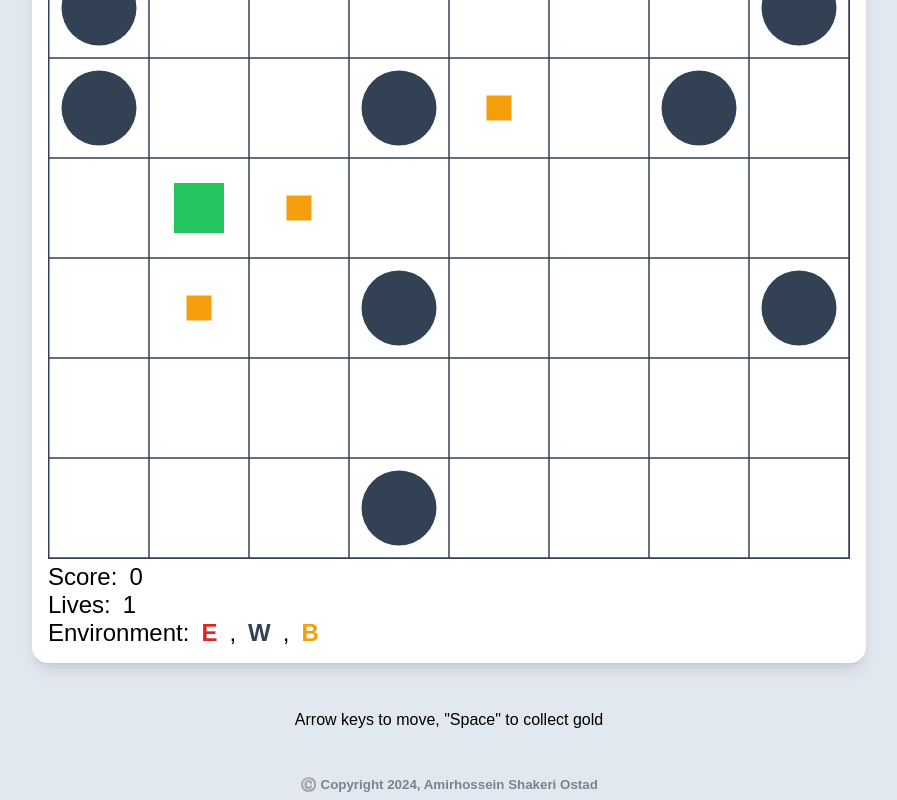
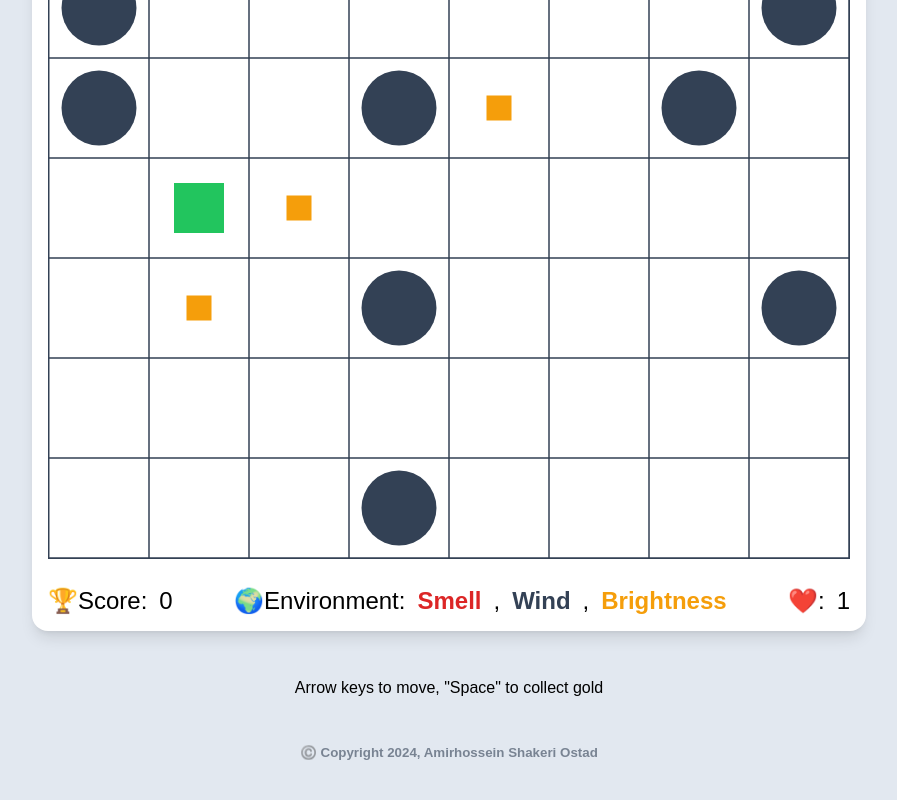
Before and after one commit to amirhossein-shakeri/vampose-ai, a plain HTML site: page index.html in a window 1280 px wide. Shown: the part 379-1179 px from the top of the page, without its empty margins (191-1088 px from the left). After the commit the page ends 1147 px from the top, so only its background shows below. Drawn offline with Linux system fonts and the light colour scheme.

Commit message:
feat: improve UI

```diff
--- a/index.html
+++ b/index.html
@@ -39,6 +39,11 @@
       font-weight: 600;
     }
 
+    .info {
+      justify-content: space-between;
+      margin-top: 1em;
+    }
+
     .row {
       font-size: 24px;
       display: flex;
@@ -67,22 +72,22 @@
     <h1>Vampose World</h1>
     <div class="canvas-container">
       <canvas id="game" width="800" height="800"></canvas>
-      <div class="info">
+      <div class="info row">
         <div class="row">
-          Score:
+          🏆Score:
           <div id="score"></div>
         </div>
         <div class="row">
-          Lives:
-          <div id="lives"></div>
+          🌍Environment:
+          <div id="clues" class="row">
+            <div class="smell">Smell</div>,
+            <div class="wind">Wind</div>,
+            <div class="brightness">Brightness</div>
+          </div>
         </div>
         <div class="row">
-          Environment:
-          <div id="clues" class="row">
-            <div class="smell">E</div>,
-            <div class="wind">W</div>,
-            <div class="brightness">B</div>
-          </div>
+          ❤️:
+          <div id="lives"></div>
         </div>
       </div>
     </div>
```
